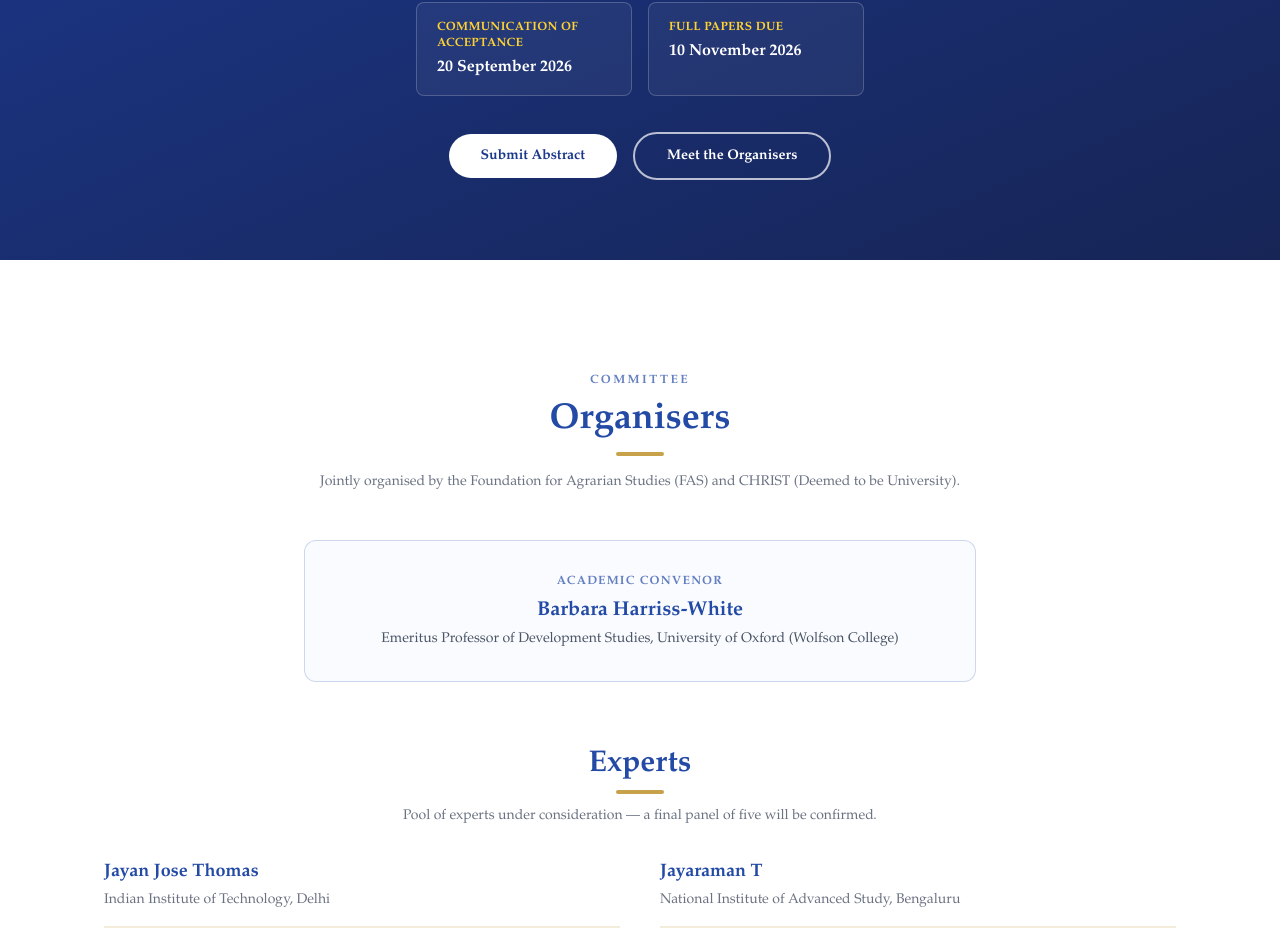
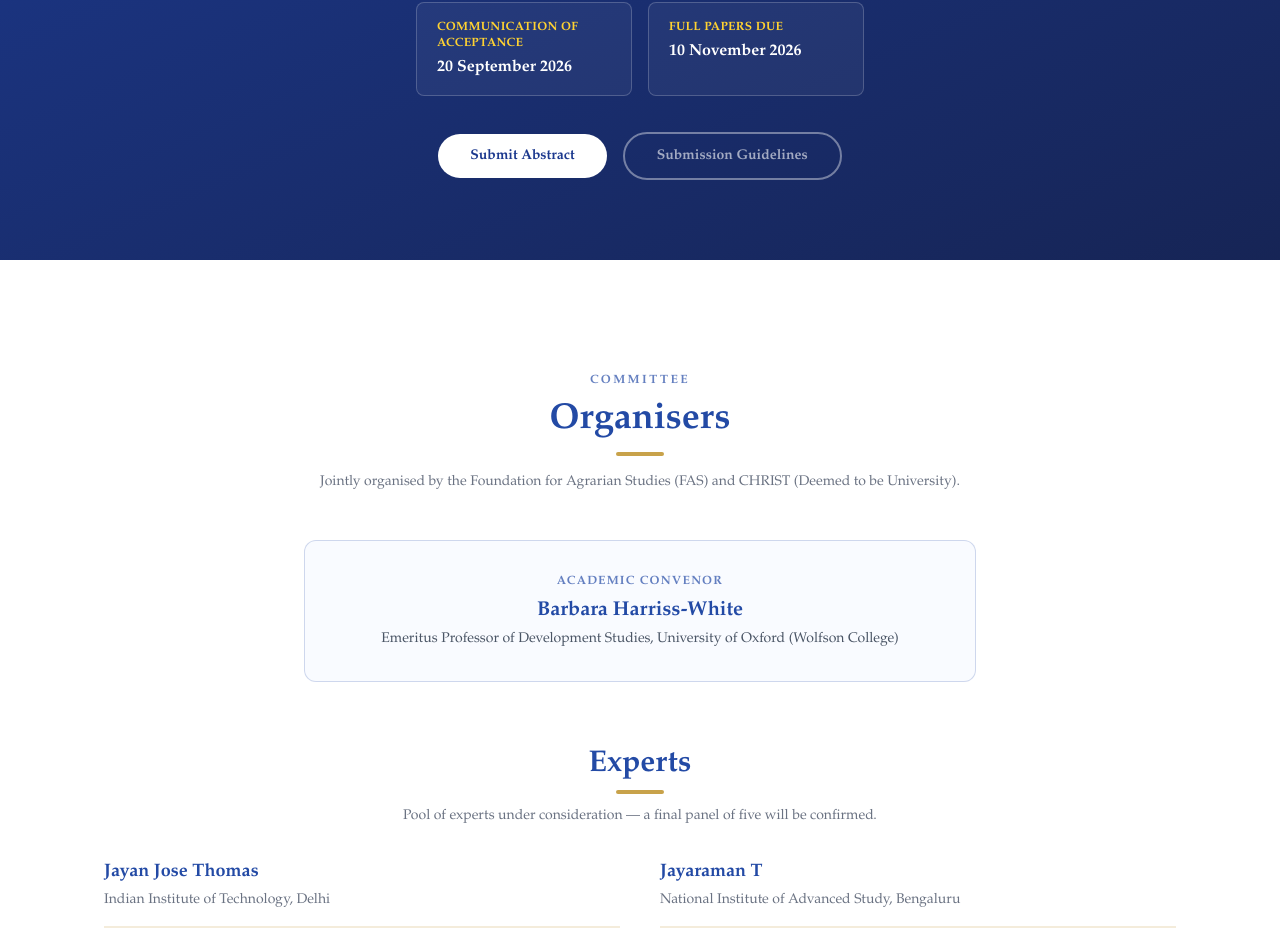
Before and after one commit to Aadix2069/young-scholars-conclave, a Next.js app: page / in a window 1280 px wide. Shown: the part 2953-3882 px from the top of the page. Built offline with nearby package versions, Linux system fonts and the light colour scheme.

Commit message:
feat: replace Meet the Organisers with Submission Guidelines button

```diff
--- a/src/components/CallForPapersSection.tsx
+++ b/src/components/CallForPapersSection.tsx
@@ -2,6 +2,7 @@ import { Eyebrow } from "./Eyebrow";
 import { SectionAccent } from "./SectionAccent";
 import { RegisterLink } from "./RegisterLink";
 import { GOOGLE_FORMS } from "@/lib/googleForms";
+import { SUBMISSION_GUIDELINES_PDF } from "@/lib/conferenceDocs";
 
 export function CallForPapersSection() {
   return (
@@ -51,12 +52,24 @@ export function CallForPapersSection() {
           >
             Submit Abstract
           </RegisterLink>
-          <a
-            href="#organisers"
-            className="inline-flex items-center justify-center rounded-full border-2 border-white/70 px-8 py-3 text-sm font-semibold text-white transition-[transform,background] duration-200 ease-[var(--ease-smooth)] hover:-translate-y-0.5 hover:bg-white/10"
-          >
-            Meet the Organisers
-          </a>
+          {SUBMISSION_GUIDELINES_PDF ? (
+            <a
+              href={SUBMISSION_GUIDELINES_PDF}
+              target="_blank"
+              rel="noopener noreferrer"
+              className="inline-flex items-center justify-center rounded-full border-2 border-white/70 px-8 py-3 text-sm font-semibold text-white transition-[transform,background] duration-200 ease-[var(--ease-smooth)] hover:-translate-y-0.5 hover:bg-white/10 focus-visible:outline-none focus-visible:ring-2 focus-visible:ring-brand-gold focus-visible:ring-offset-2 focus-visible:ring-offset-blue-950"
+            >
+              Submission Guidelines
+            </a>
+          ) : (
+            <span
+              className="inline-flex cursor-not-allowed items-center justify-center rounded-full border-2 border-white/40 px-8 py-3 text-sm font-semibold text-white/60"
+              aria-disabled="true"
+              title="The submission guidelines PDF will be available soon"
+            >
+              Submission Guidelines
+            </span>
+          )}
         </div>
       </div>
     </section>
```
